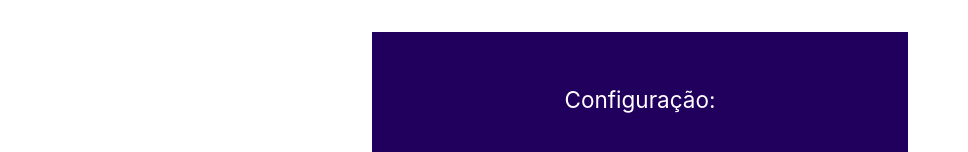
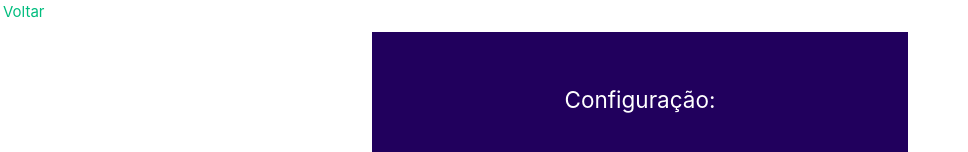
Before and after one commit to jvbfelix/memorizationTest, a Vue app: page /config in a window 1280 px wide. Shown: the top 152 px of the page, without its empty margins (0-968 px from the left). Built offline with nearby package versions, Linux system fonts and the light colour scheme.

Commit message:
✨ feat(navegation): adiciona links de navegação

```diff
--- a/src/views/ConfigView.vue
+++ b/src/views/ConfigView.vue
@@ -41,6 +41,9 @@ const saveConfig = () => {
 
 <template>
   <main>
+    <div class="top-right">
+      <RouterLink to="/">Voltar</RouterLink>
+    </div>
     <section class="config-view">
       <h1>Configuração:</h1>
       <form @submit.prevent="saveConfig">
@@ -69,6 +72,12 @@ const saveConfig = () => {
 </template>
 
 <style scoped lang="scss">
+.top-right {
+  position: absolute;
+  top: 0;
+  left: 0;
+}
+
 .config-view {
   padding: 10px;
   background-color: #21005d;
--- a/src/views/GameView.vue
+++ b/src/views/GameView.vue
@@ -39,6 +39,9 @@ const finishGame = () => {
 
 <template>
   <main>
+    <div class="top-right">
+      <RouterLink to="/config">Configuração</RouterLink>
+    </div>
     <PresentationSection v-if="!game.active" :game="game.presentation" :startGame="nextGame" />
     <TimerTile v-if="game.active" :limit="GameTime" :endGame="finishGame" />
     <MemorizationGame v-if="game.active && game.presentation == 2" :maxGrid="MemorizationMaxGrid" />
@@ -51,3 +54,11 @@ const finishGame = () => {
     />
   </main>
 </template>
+
+<style>
+.top-right {
+  position: absolute;
+  top: 0;
+  left: 0;
+}
+</style>
```
